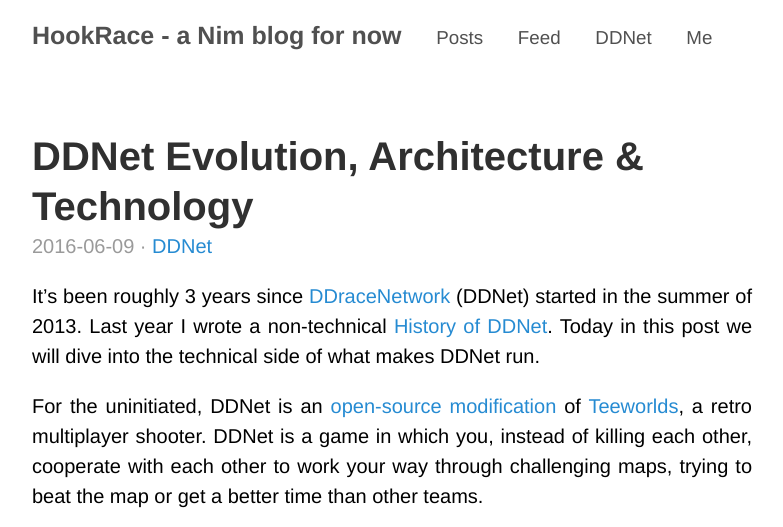
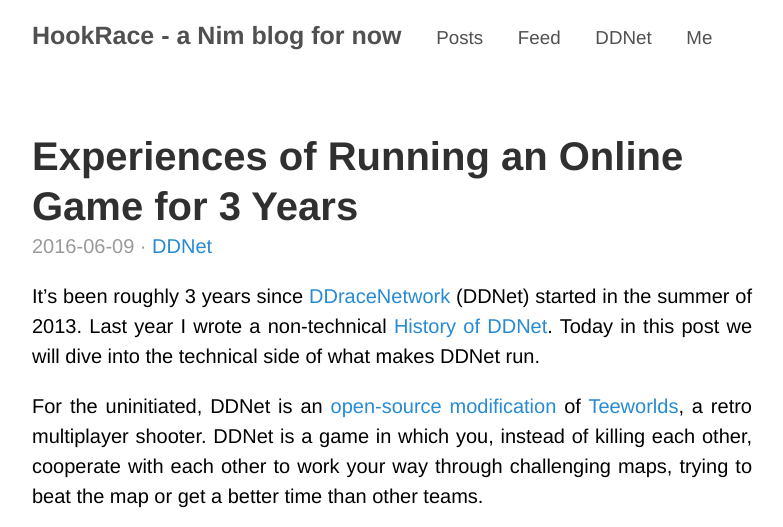
Before and after one commit to HookRace/hookrace-web, a Jekyll site: the page built from www/_posts/2016-06-09-ddnet-evolution-architecture-technology.markdown, in a window 1280 px wide and 900 px high, cut to the strip 0-527 px from the top of the window. Shown: the whole strip, without its empty margins (248-1031 px from the left). Built offline with Jekyll 4.4.1, drawn with Linux system fonts in a browser that asks for light colours; Markdown is read by kramdown in place of the engine named in the settings.

Commit message:
title change

```diff
--- a/www/_posts/2016-06-09-ddnet-evolution-architecture-technology.markdown
+++ b/www/_posts/2016-06-09-ddnet-evolution-architecture-technology.markdown
@@ -1,6 +1,6 @@
 ---
 layout: post
-title: "DDNet Evolution, Architecture & Technology"
+title: "Experiences of Running an Online Game for 3 Years"
 tags: DDNet
 permalink: /blog/ddnet-evolution-architecture-technology/
 ---
```
